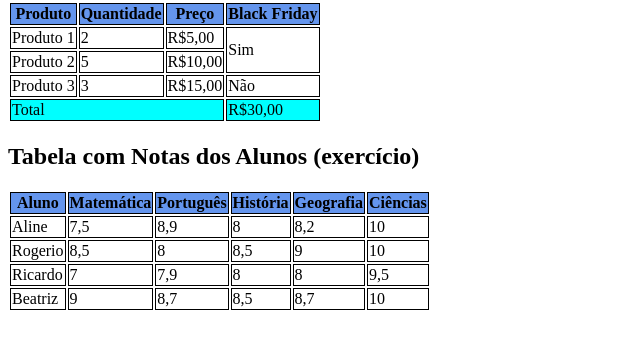
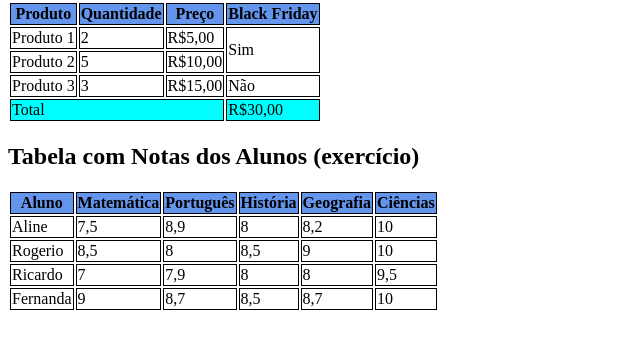
Before and after one commit to veronica-rocha-hub/aula-tabela, a plain HTML site: page index.html in a window 1280 px wide. Shown: the part 79-428 px from the top of the page, without its empty margins (0-640 px from the left). Drawn offline with Linux system fonts and the light colour scheme.

Commit message:
trocado Beatriz para Fernanda

```diff
--- a/index.html
+++ b/index.html
@@ -121,7 +121,7 @@
 
         <tbody>
             <tr>
-                <td>Beatriz</td>
+                <td>Fernanda</td>
                 <td>9</td>
                 <td>8,7</td>
                 <td>8,5</td>
```
